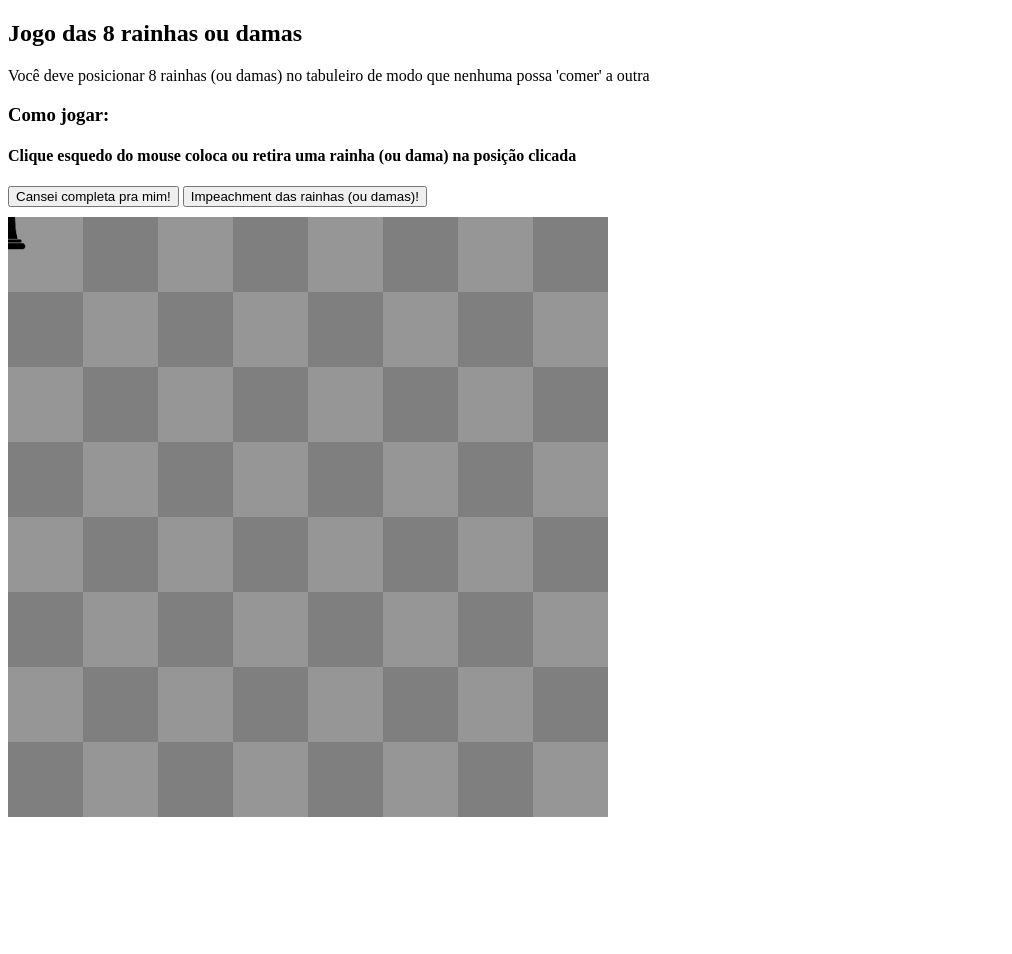
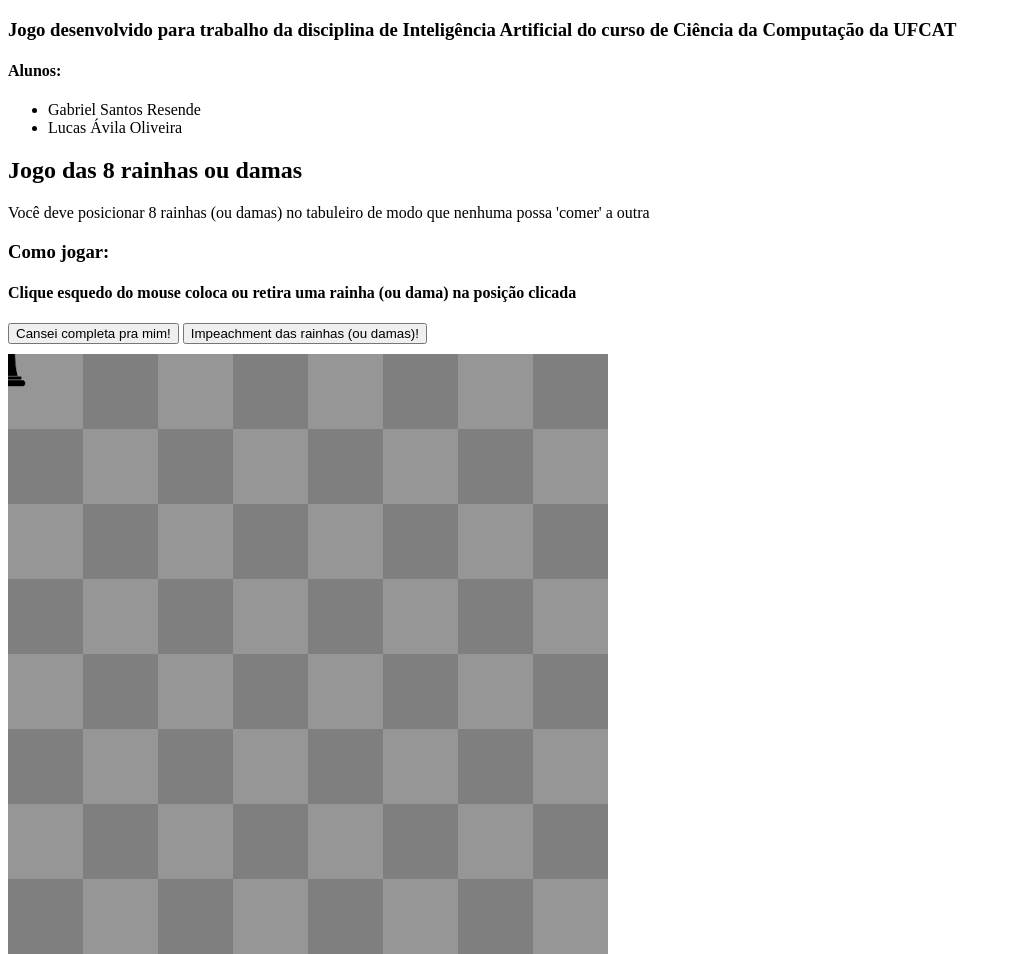
Before and after one commit to gabereu/8-queens, a website with bundled scripts: page public/index.html in a window 1280 px wide. Shown: the whole page, without its empty margins (0-1012 px from the left). Before the commit the page ends 817 px from the top, so only its background shows below. Built offline with nearby package versions, Linux system fonts and the light colour scheme.

Commit message:
Update names

```diff
--- a/public/index.html
+++ b/public/index.html
@@ -17,12 +17,20 @@
             top: 0;
             background: transparent;
         }
-        body > div {
+        body div {
             margin-bottom: 10px;
         }
     </style>
 </head>
 <body>
+    <div>
+        <h3>Jogo desenvolvido para trabalho da disciplina de Inteligência Artificial do curso de Ciência da Computação da UFCAT</h3>
+        <h4>Alunos:</h4>
+        <ul>
+            <li>Gabriel Santos Resende</li>
+            <li>Lucas Ávila Oliveira</li>
+        </ul>
+    </div>
     <div>
         <h2>Jogo das 8 rainhas ou damas</h2>
         <p>Você deve posicionar 8 rainhas (ou damas) no tabuleiro de modo que nenhuma possa 'comer' a outra</p>
@@ -31,7 +39,8 @@
         <button id='complete_button'>Cansei completa pra mim!</button>
         <button id='clear_button'>Impeachment das rainhas (ou damas)!</button>
     </div>
-    <div id="canvas_container"></div>
+    <div id="canvas_container" style="height: 600px;"></div>
+
 
 </body>
 </html>
```
Also changed, not shown: README.md.
